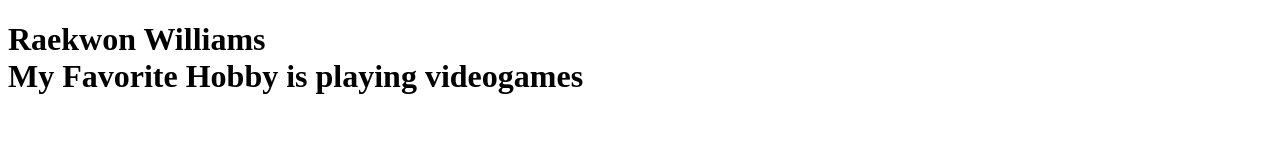
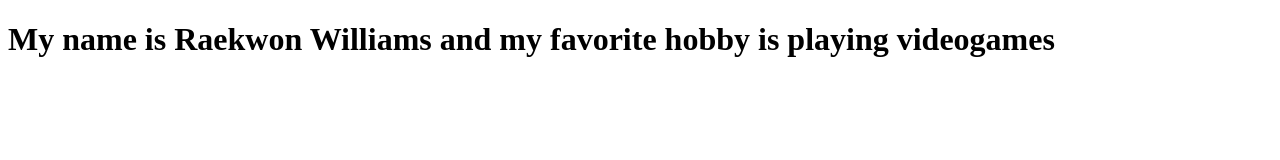
Before and after one commit to Raekwill15/Williams_Raekwon_ttp_static, a plain HTML site: page index.html in a window 1280 px wide. Drawn offline with Linux system fonts and the light colour scheme.

Commit message:
Update index.html

```diff
--- a/index.html
+++ b/index.html
@@ -4,6 +4,6 @@
 
   </head>
   <body>
-    <h1>Raekwon Williams </br>My Favorite Hobby is playing videogames</h1>
+    <h1>My name is Raekwon Williams and my favorite hobby is playing videogames</h1>
   </body>
 </html>
```
